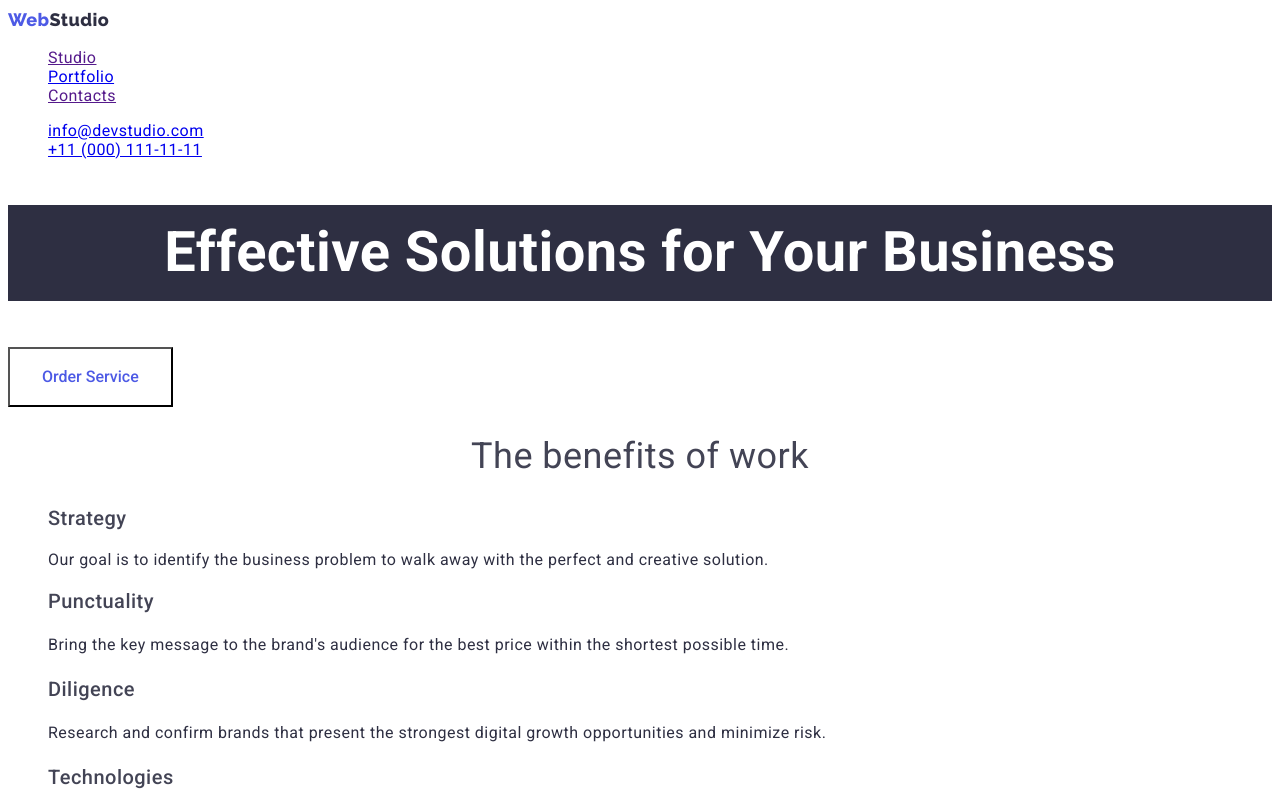
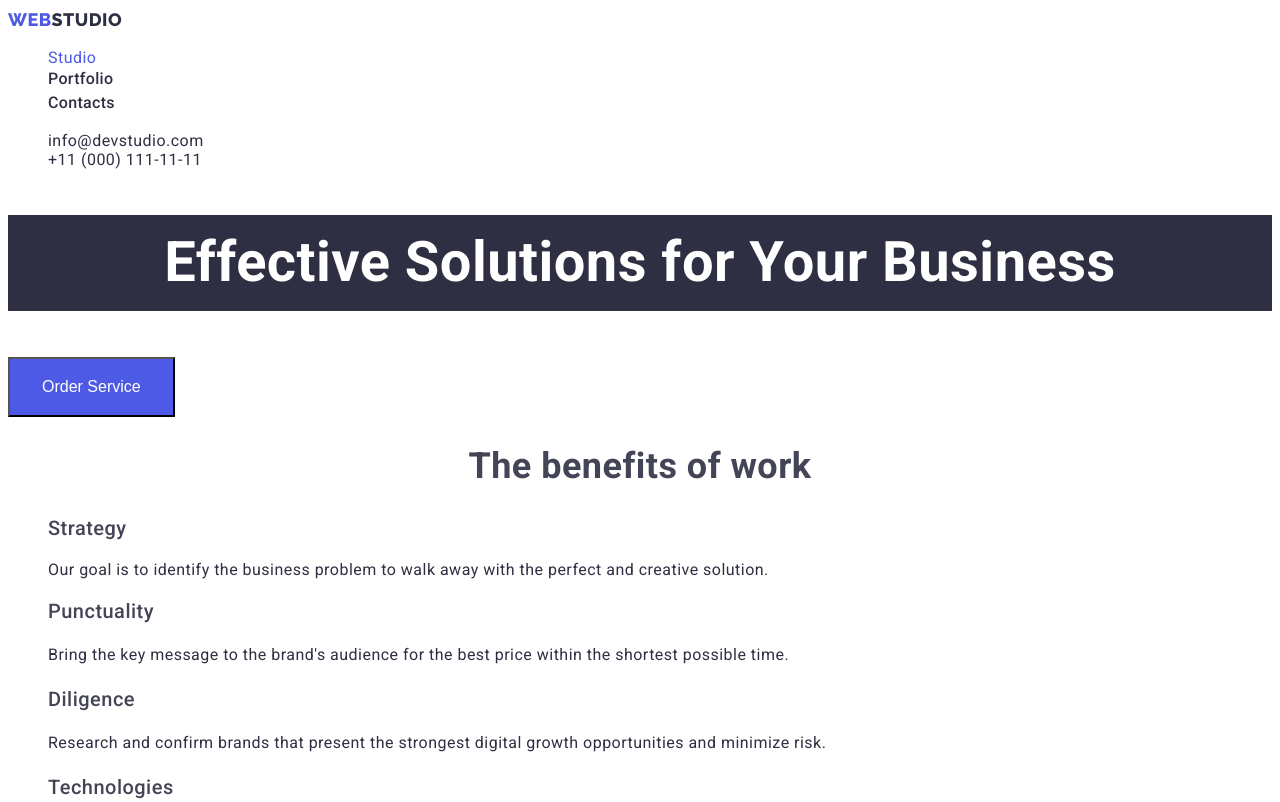
Before and after one commit to Nataliia369/goit-markuphw-02, a plain HTML site: page index.html in a window 1280 px wide. Shown: the top 802 px of the page. Drawn offline with Linux system fonts and the light colour scheme.

Commit message:
correct-homework-02

```diff
--- a/css/styles.css
+++ b/css/styles.css
@@ -3,28 +3,30 @@
     --title-text-color:#434455;
     --accent-color:#4D5AE5;
     --primary-bg-color:#FFFFFF;
+    --footer-color:#E7E9FC;
 }
 
 
 
 body{
-    background-color:#FFFFFF;
+    background-color:var(--primary-bg-color);
     color:var(--primary-text-color);
-    list-style: none;
     font-family: Roboto, sans-serif;
     letter-spacing: 0.03em;
+    font-size: 16px;
 }
 
 .logo{
 color: var(--primary-text-color);
-font-family: Raleway, cursive;
+font-family: Raleway, sans-serif;
 font-size: 18px;
 line-height: 1.33;
 text-decoration: none;
+text-transform: uppercase;
 }
 
 .logo-iris{
-    color: #4D5AE5;
+    color: var(--accent-color);
 }
 /* цвет основного текста #2E2F42 NAVY BLUE */
 
@@ -47,9 +49,14 @@ ul{
     list-style:none;
 }
 
-.site-nav .link{
-    color: #2E2F42;
-    background-color: #E7E9FC;
+a{
+text-decoration: none;
+color: #2E2F42;
+}
+
+.site-nav-list .link{
+    color: var(--primary-text-color);
+    background-color: var(--primary-bg-color);
     font-weight: 500;
     font-size: 16px;
     line-height: 1.5;
@@ -58,31 +65,33 @@ ul{
 
 }
 
-.site-nav .link:hover,
-.site-nav .link:focus
+.site-nav-list .link-current:hover,
+.site-nav-list .link-current:focus
 { color:var(--title-text-color);
+
  }
 
-.site-nav .link-current{
-    color:var(--accent-color)
+.site-nav-list .link-current{
+    color:var(--accent-color);
+
 }
 
 .auth-nav-list{
-    color: #434455;
+    color: var(--primary-text-color);
     text-decoration: none;
     font-style: normal;
     list-style: none;
-}
 
-.add-nav{
-    font-style: normal;
 }
 
 
+.add-nav{
+    text-decoration: none;
+}
 
 .hero-title{
-    color: #FFFFFF;
-    background-color: #2E2F42;
+    color: var(--primary-bg-color);
+    background-color: var(--primary-text-color);
 
         font-weight: 700;
         font-size: 56px;
@@ -91,19 +100,24 @@ ul{
         }
 
 .button{
-color: #4D5AE5;
-background-color: #FFFFFF;
-font-family: 'Roboto';
-font-style: normal;
+color: var(--accent-color);
+background-color: var(--primary-bg-color);
+font-family: 'Roboto' sans-serif;
 font-weight: 500;
 font-size: 16px;
 line-height: 1.5;
 padding: 16px 32px;
 }
 
+.button:focus{
+    color: #FFFFFF;
+    background-color: #4D5AE5;
+}
+
+
 .first-button{
-color:#FFFFFF;
-background:#4D5AE5;
+color:var(--primary-bg-color);
+background: var(--accent-color);
 
 }
 
@@ -114,7 +128,7 @@ background:#4D5AE5;
 
 .section-title{
     color:var(--title-text-color);
-    font-weight: 400;
+    font-weight: 700;
         font-size: 36px;
         line-height: 1.1;
         text-align: center;
@@ -155,15 +169,15 @@ background:#4D5AE5;
 }
 
 .footer{
-    background-color: #2E2F42;
+    background-color: var(--primary-text-color);
     font-weight: 800;
     font-size: 18px;
     line-height: 1.16;
 }
 
 .text-paragraf{
-    color: #E7E9FC;
-    background-color: #2E2F42;
+    color: var(--footer-color);
+    background-color: var(--primary-text-color);
     font-weight: 400;
     font-size: 16px;
     line-height: 1.5;
--- a/index.html
+++ b/index.html
@@ -37,7 +37,7 @@
     <main>
         <section class="hero">
             <h1 class="hero-title">Effective Solutions for Your Business</h1>
-            <button class="button" type="button">Order Service</button>
+            <button class="button first-button" type="button ">Order Service</button>
         </section>
 
 <section class="section">
```
Also changed, not shown: portfolio.html (+1 -4 lines).
